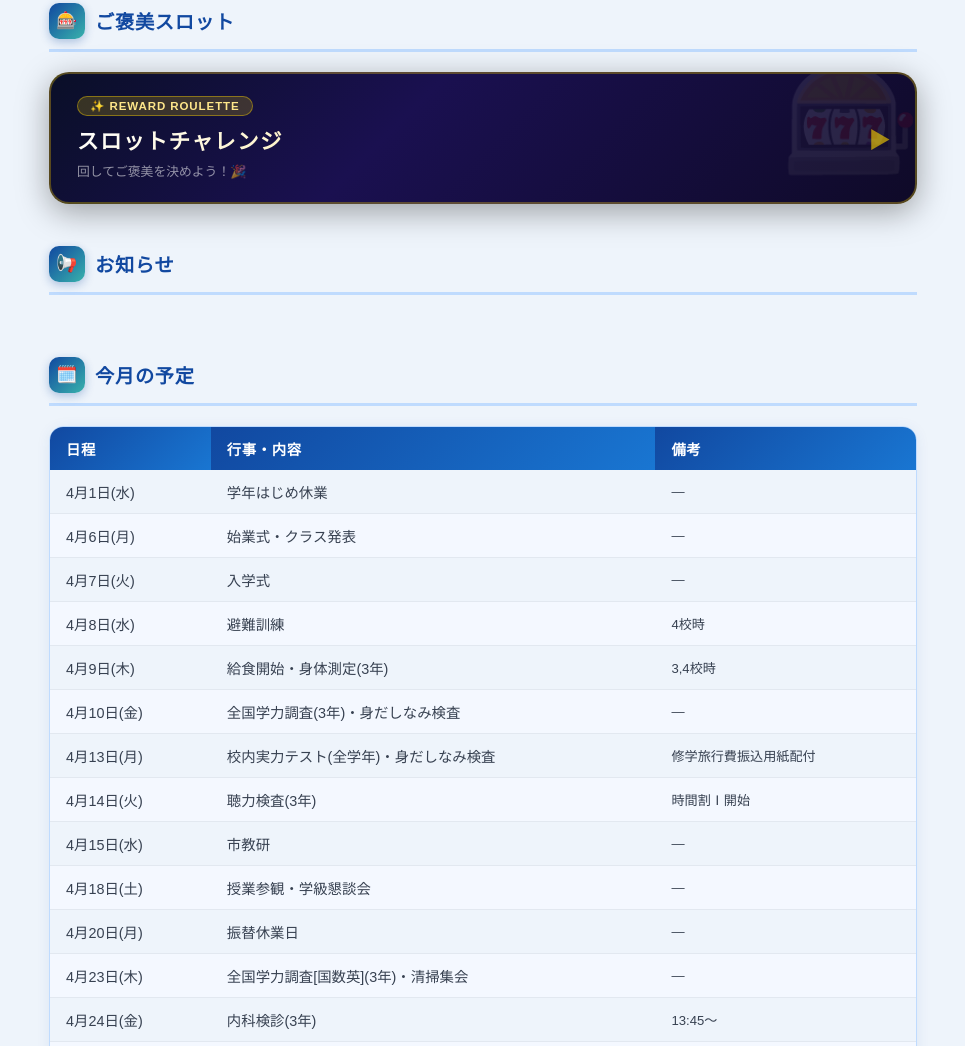
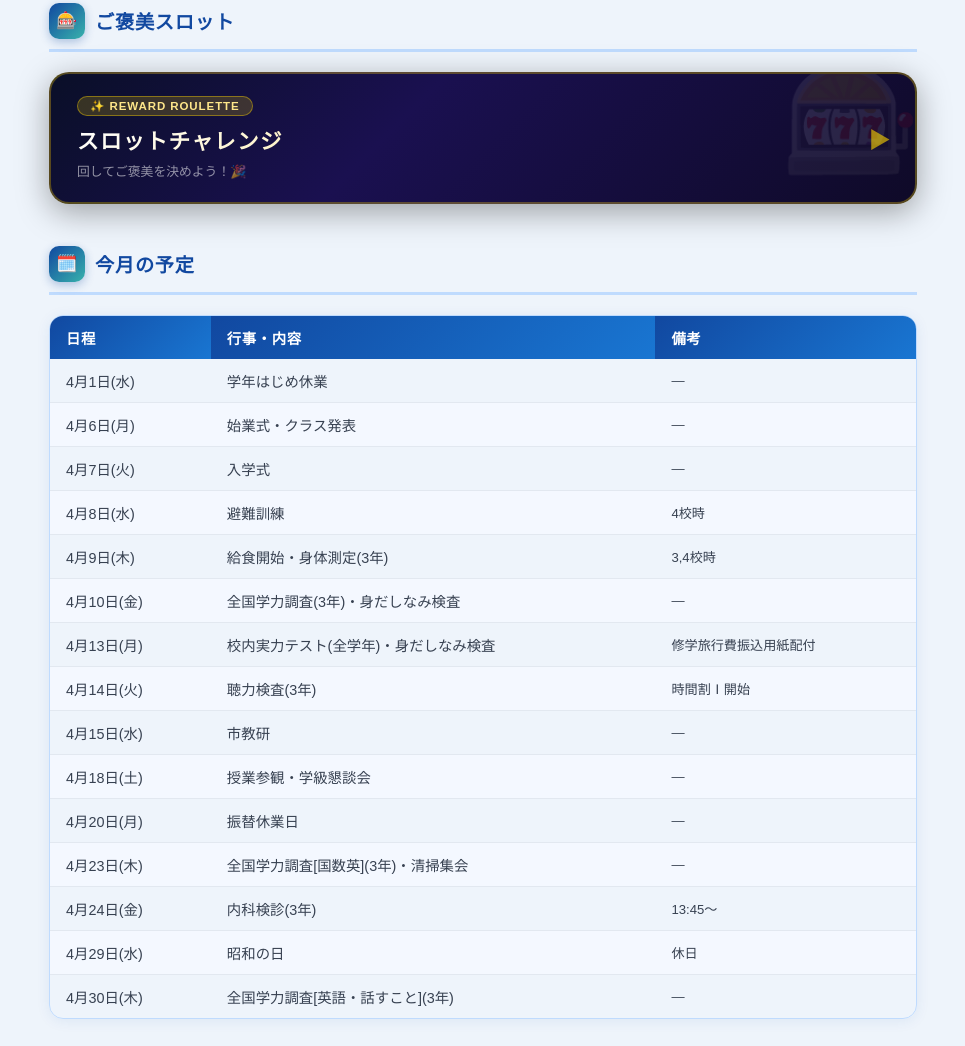
Before and after one commit to kobataku1210/class-hp, a plain HTML site: page class_homepage.html in a window 1280 px wide. Shown: the part 1765-2811 px from the top of the page, without its empty margins (157-1122 px from the left). Drawn offline with Linux system fonts and the light colour scheme.

Commit message:
Hide notice section when empty

```diff
--- a/class_homepage.html
+++ b/class_homepage.html
@@ -905,6 +905,10 @@ function buildBirthdays(d) {
    ============================================================ */
 function buildNotice(d) {
   const notices = Array.isArray(d.notices) ? d.notices : DEFAULTS.notices;
+  if (notices.length === 0) {
+    document.getElementById('sec-notice').style.display = 'none';
+    return;
+  }
   const ul = document.getElementById('notice-list');
   const tagMap = {
     info:   { label: 'お知らせ', css: 'tag-info'   },
--- a/data.json
+++ b/data.json
@@ -73,6 +73,7 @@
     }
   ],
   "notices": [],
+
   "yearSchedule": {
     "4": [
       {"date":"4月1日(水)","event":"学年はじめ休業","memo":""},
```
